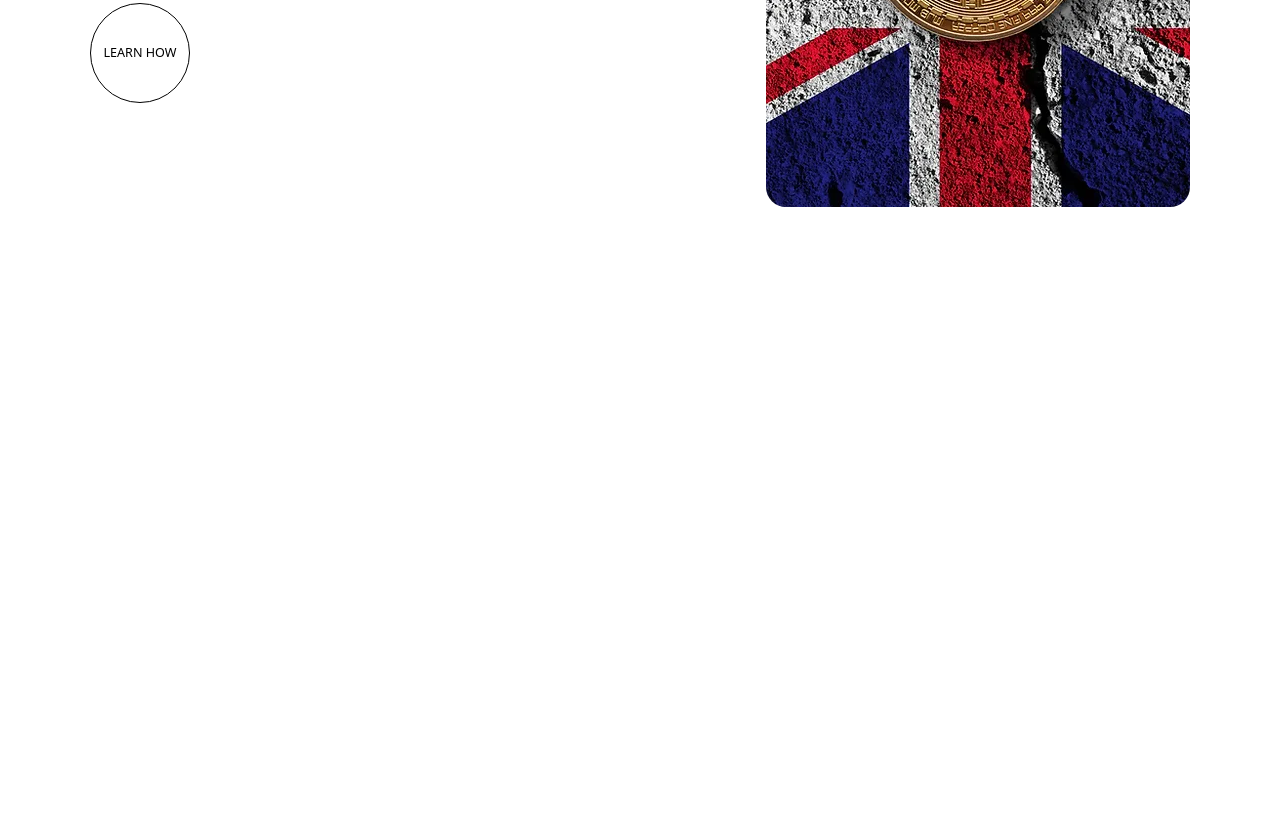
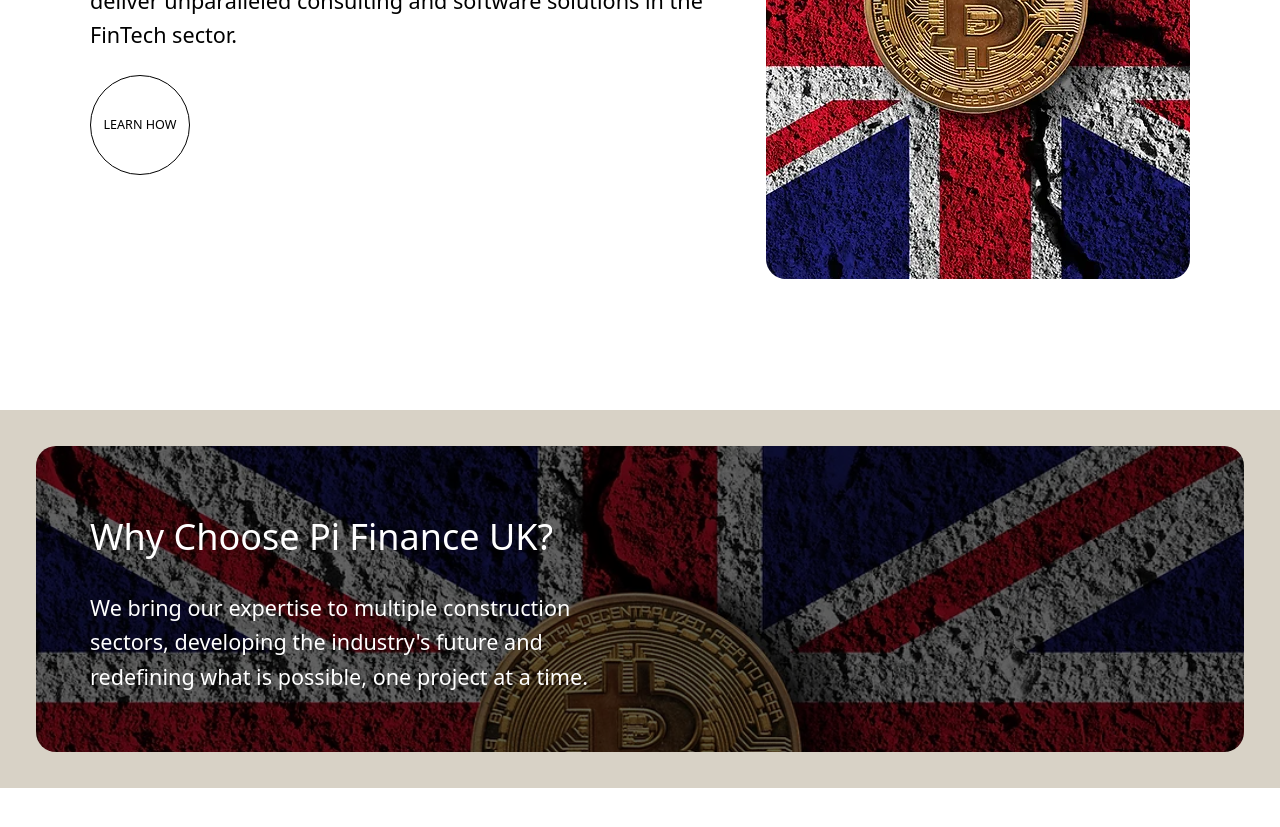
Before and after one commit to Pi-Finance-UK-LTD/website, an Astro site: page / in a window 1280 px wide. Shown: the part 1099-1926 px from the top of the page. Before the commit the page ends 1437 px from the top, so only its background shows below. Built offline with nearby package versions, Linux system fonts and the light colour scheme; Astro itself is replaced by a stand-in of ours.

Commit message:
added why section

```diff
--- a/src/components/Card.astro
+++ b/src/components/Card.astro
@@ -3,6 +3,7 @@ interface Props {
   href?: string
   bgImageUrl?: string
   bgColor?: string
+  bgBlendMode?: 'lighten' | 'darken'
   invertColor?: boolean
   class?: string
 }
@@ -12,6 +13,7 @@ const {
   bgImageUrl,
   bgColor,
   invertColor,
+  bgBlendMode = 'normal',
   class: className,
   ...rest
 } = Astro.props
@@ -19,7 +21,7 @@ const bgImage = bgImageUrl ? `url(${bgImageUrl})` : 'none'
 const color = invertColor ? '#fff' : '#000'
 ---
 
-<div class={`card ${className || ''}`} {...rest}>
+<div class:list={['card', { [className as string]: !!className }]} {...rest}>
   {
     href ? (
       <a class="link" href={href}>
@@ -31,7 +33,7 @@ const color = invertColor ? '#fff' : '#000'
   }
 </div>
 
-<style define:vars={{ bgImage, color, bgColor }}>
+<style define:vars={{ bgImage, color, bgColor, bgBlendMode }}>
   .card {
     background-color: var(--bgColor, #fff);
     border-radius: 20px;
@@ -41,6 +43,7 @@ const color = invertColor ? '#fff' : '#000'
     padding: 2rem 3rem;
     width: 100%;
     color: var(--color);
+    background-blend-mode: var(--bgBlendMode);
   }
   .card > .link {
     width: 100%;
--- a/src/components/Header.astro
+++ b/src/components/Header.astro
@@ -5,7 +5,7 @@ import { Image } from 'astro:assets'
 
 <header>
   <Image src={logo} alt="Pi Finance UK Logo" width={50} />
-  <button id="menu-button" class="menu-button">
+  <!-- <button id="menu-button" class="menu-button">
     <svg
       preserveAspectRatio="xMidYMid meet"
       data-bbox="44 64 112 72"
@@ -24,7 +24,7 @@ import { Image } from 'astro:assets'
       </g>
     </svg>
      MENU</button
-  >
+  > -->
 </header>
 
 <style>
--- a/src/layouts/Layout.astro
+++ b/src/layouts/Layout.astro
@@ -24,10 +24,14 @@ const { title } = Astro.props
   * {
     box-sizing: border-box;
   }
+  :root {
+    --bg-color: #fff;
+    --bg-alt-color: #d8d2c6;
+  }
   html,
   body {
     font-family: system-ui, sans-serif;
-    background: #fff;
+    background: var(--bg-color);
     margin: 0;
     padding: 0;
     font-size: 18px;
--- a/src/pages/index.astro
+++ b/src/pages/index.astro
@@ -4,6 +4,7 @@ import Card from '../components/Card.astro'
 import Header from '../components/Header.astro'
 import heroImg from '../images/pifi-hero.webp'
 import missionImg from '../images/gb-btc-flag.webp'
+import whyImg from '../images/gb-btc-large-flag.webp'
 import { Image } from 'astro:assets'
 import SectionButton from '../components/SectionButton.astro'
 ---
@@ -42,18 +43,43 @@ import SectionButton from '../components/SectionButton.astro'
         </div>
       </Card>
     </section>
+    <section class="alt">
+      <Card
+        invertColor
+        bgImageUrl={whyImg.src}
+        bgColor="rgba(0,0,0,0.6)"
+        bgBlendMode="darken"
+      >
+        <div class="why-card">
+          <div>
+            <h2>Why Choose Pi Finance UK?</h2>
+            <p>
+              We bring our expertise to multiple construction sectors,
+              developing the industry's future and redefining what is possible,
+              one project at a time.
+            </p>
+          </div>
+        </div>
+      </Card>
+    </section>
   </main>
 </Layout>
 
 <style>
   main {
-    margin: auto;
-    padding: 2rem;
     width: 100%;
     max-width: 100%;
   }
   section {
+    padding: 2rem;
     margin-bottom: 3rem;
+  }
+  section.alt {
+    background-color: var(--bg-alt-color);
+  }
+  .card p {
+    font-size: 1.2rem;
+    line-height: 1.6;
   }
   .image > img {
     border-radius: 20px;
@@ -78,8 +104,10 @@ import SectionButton from '../components/SectionButton.astro'
       margin-right: 0;
     }
   }
-  .mission-card p {
-    font-size: 1.2rem;
-    line-height: 1.6;
+  .why-card {
+    max-width: 50%;
+    display: flex;
+    flex-direction: column;
+    justify-content: space-between;
   }
 </style>
```
Also changed, not shown: src/images/gb-btc-large-flag.webp (added).
